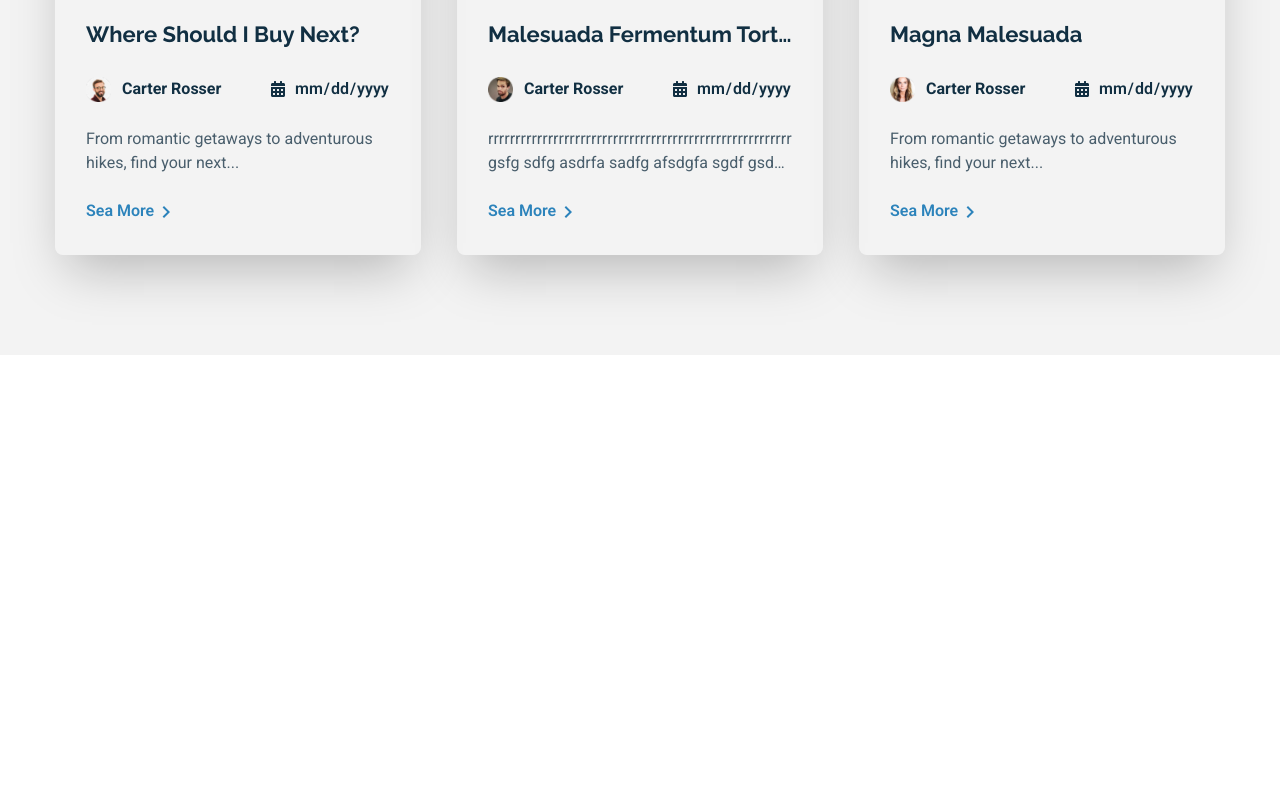
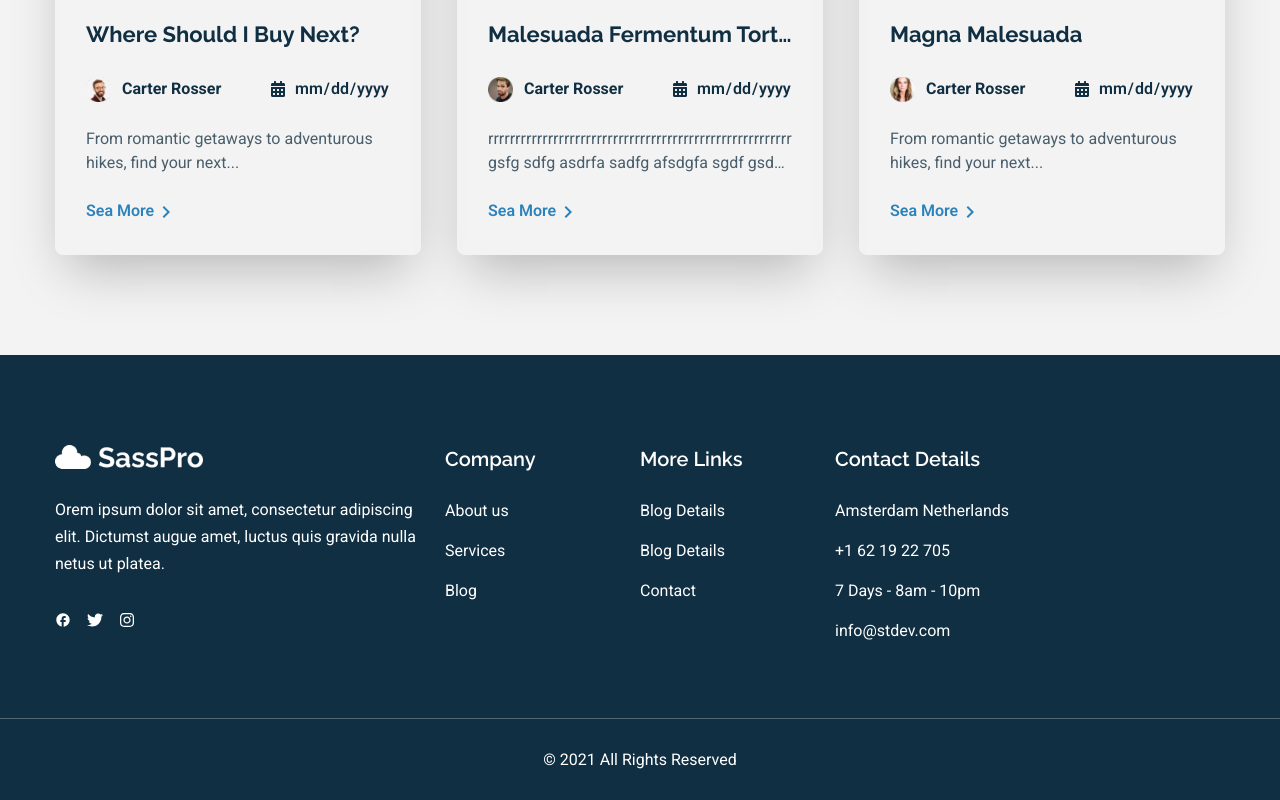
Before and after one commit to mdshavoahmadejoydev/sasspro-projecr, a React (Vite) app: page / in a window 1280 px wide. Shown: the part 7542-8342 px from the top of the page. Before the commit the page ends 7897 px from the top, so only its background shows below. Built offline with nearby package versions, Linux system fonts and the light colour scheme.

Commit message:
Footer done

```diff
--- a/src/App.jsx
+++ b/src/App.jsx
@@ -10,6 +10,7 @@ import Reviews from './Sections/Reviews'
 import Newsletter from './Sections/Newsletter'
 import Article from './Sections/Article'
 import Priceing from './Sections/Priceing'
+import Footer from './Sections/Footer'
 
 const App = () => {
   return (
@@ -25,6 +26,7 @@ const App = () => {
       <Reviews/>
       <Newsletter/>
       <Article/>
+      <Footer/>
     </>
   )
 }
--- /dev/null
+++ b/src/Components/Footerlist.jsx
@@ -0,0 +1,18 @@
+import React from 'react'
+import Ptag from './Ptag'
+
+const Footerlist = ({title, list1, list2, list3, list4}) => {
+  return (
+    <div>
+      <p className='font-raleway text-white font-semibold text-xl'>{title}</p>
+      <ul className='mt-26 flex flex-col gap-4 cursor-pointer'>
+        <li className='font-roboto font-normal text-base text-offwhite'>{list1}</li>
+        <li className='font-roboto font-normal text-base text-offwhite'>{list2}</li>
+        <li className='font-roboto font-normal text-base text-offwhite'>{list3}</li>
+        <li className='font-roboto font-normal text-base text-offwhite'>{list4}</li>
+      </ul>
+    </div>
+  )
+}
+
+export default Footerlist
--- /dev/null
+++ b/src/Sections/Footer.jsx
@@ -0,0 +1,48 @@
+import React from 'react'
+import Headerimg from '../assets/Headerimg.png'
+import Img from '../Components/Img'
+import Container from '../Components/Container'
+import Ptag from '../Components/Ptag'
+import { MdFacebook } from 'react-icons/md'
+import { FaInstagram, FaTwitter } from 'react-icons/fa'
+import Flex from '../Components/Flex'
+import Footerlist from '../Components/Footerlist'
+
+const Footer = () => {
+  return (
+    <>
+    <footer className="bg-seagreen pt-90 pb-75">
+      <Container>
+        <Flex>
+          <div className="w-4/12">
+            <Img src={Headerimg} alt="company logo" className={`w-148 h-6`} />
+            <Ptag
+              className={`w-362 mt-27 mb-35`}
+              content={`Orem ipsum dolor sit amet, consectetur adipiscing elit. Dictumst augue amet, luctus quis gravida nulla netus ut platea.`}
+            />
+            <Flex className={`gap-4`}>
+              <MdFacebook className="text-white" />
+              <FaTwitter className="text-white" />
+              <FaInstagram className="text-white" />
+            </Flex>
+          </div>
+          <div className="w-2/12">
+            <Footerlist title={`Company`} list1={`About us`} list2={`Services`} list3={`Blog`} list4={``}/>
+          </div>
+          <div className="w-2/12">
+            <Footerlist title={`More Links`} list1={`Blog Details`} list2={`Blog Details`} list3={`Contact`} list4={``}/>
+          </div>
+          <div className="w-4/12">
+            <Footerlist title={`Contact Details`} list1={`Amsterdam Netherlands`} list2={`+1 62 19 22 705`} list3={`7 Days - 8am - 10pm`} list4={`info@stdev.com`}/>
+          </div>
+        </Flex>
+      </Container>
+    </footer>
+    <div className='border-t border-olive/95 '>
+      <Ptag className={`bg-seagreen text-center py-27`} content={`© 2021 All Rights Reserved`} />
+    </div>
+    </>
+  );
+}
+
+export default Footer
--- a/tailwind.config.js
+++ b/tailwind.config.js
@@ -28,6 +28,7 @@ export default {
         '11': '11px',
         '17': '17px',
         '23': '23px',
+        '26': '26px',
         '25': '25px',
         '27': '27px',
         '31': '31px',
```
